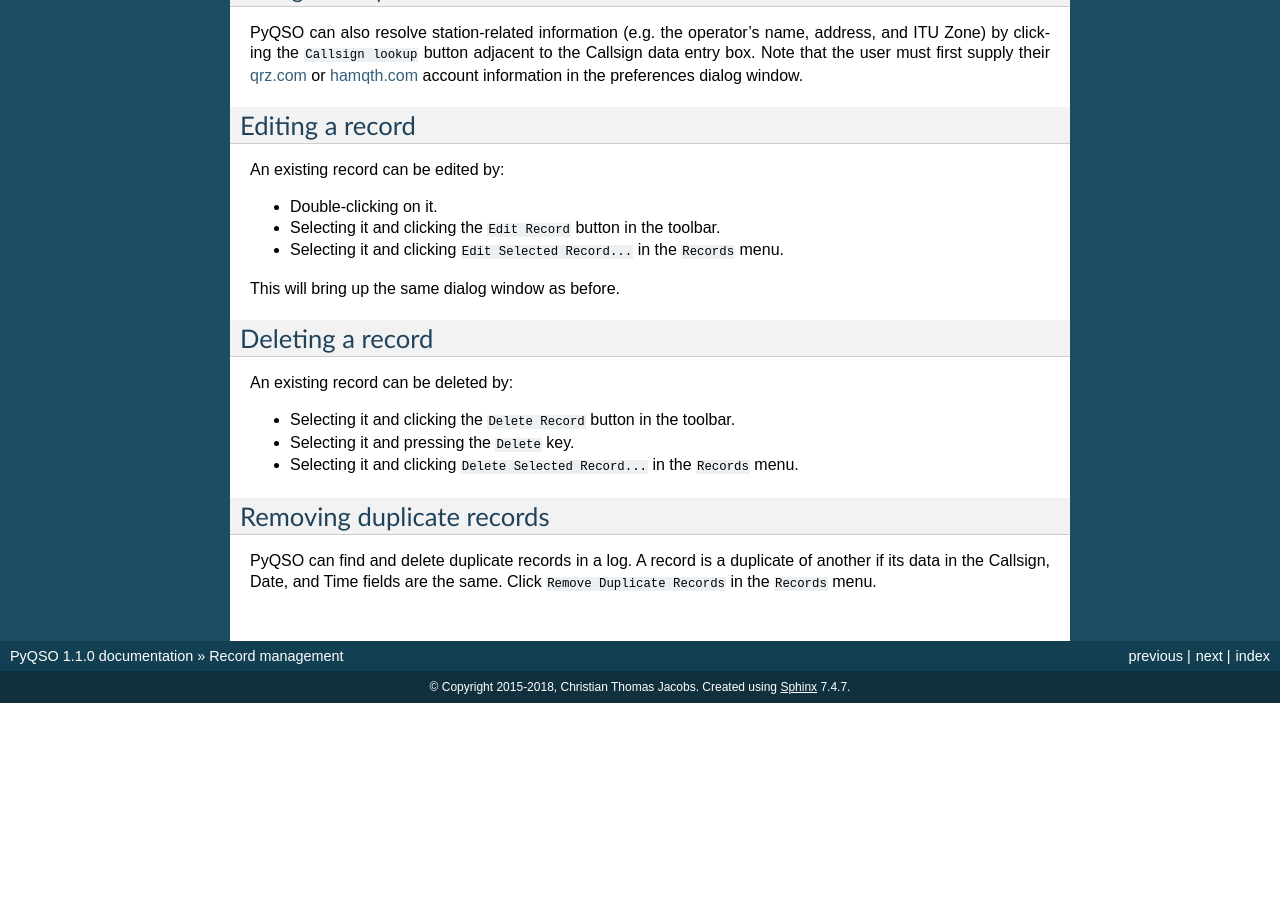
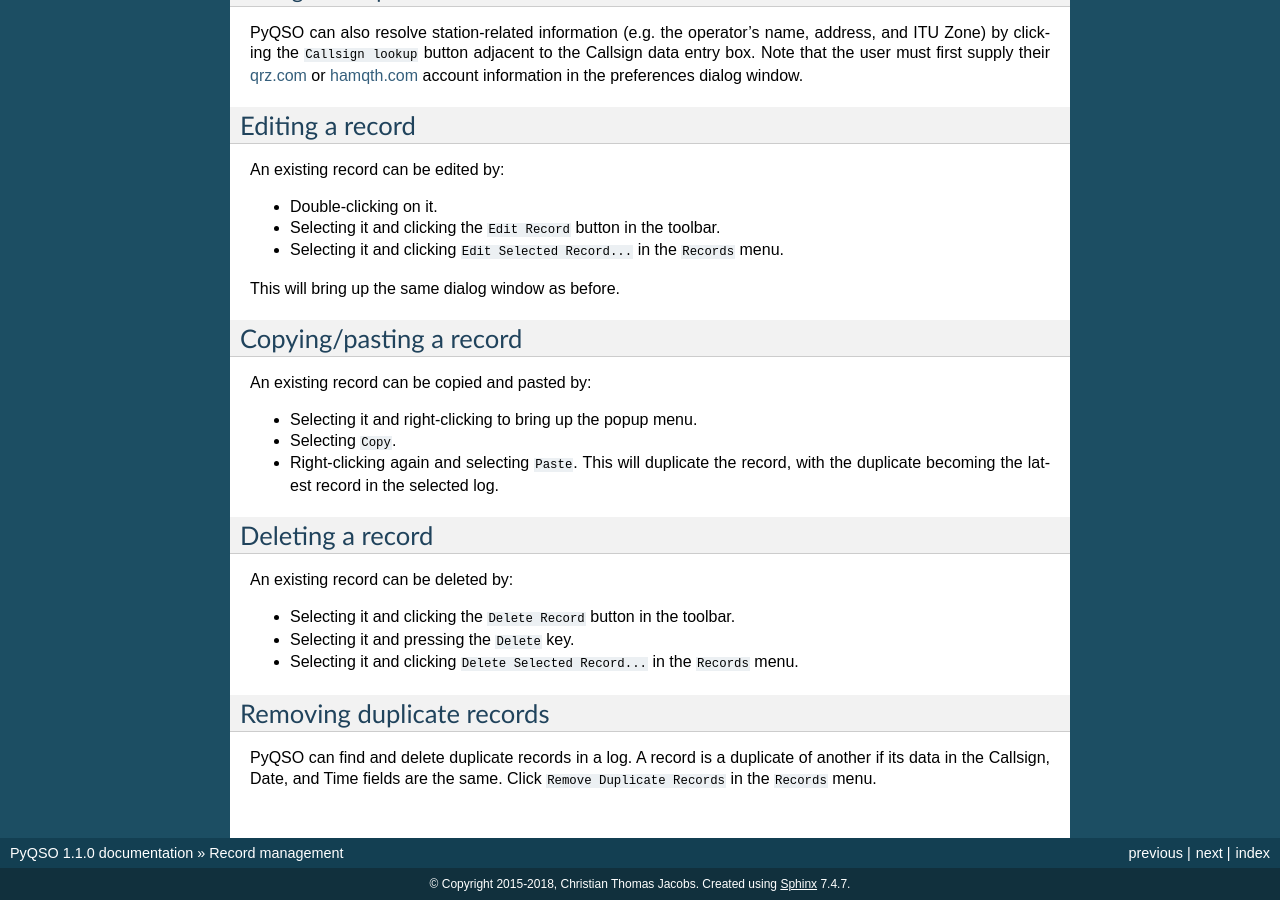
Before and after one commit to ctjacobs/pyqso, a Sphinx documentation site: the page built from docs/source/record_management.rst, in a window 1280 px wide and 900 px high, scrolled down 1179 px. Built offline with Sphinx 7.4.7, drawn with Linux system fonts in a browser that asks for light colours; before the commit the page ends 1882 px from its top, so only the background shows below that; some of the changed text lies outside the part shown.

Commit message:
Added documentation on copy/pasting QSOs and the world map tool.

```diff
--- a/docs/source/record_management.rst
+++ b/docs/source/record_management.rst
@@ -49,6 +49,17 @@
 
 This will bring up the same dialog window as before.
 
+Copying/pasting a record
+------------------------
+
+An existing record can be copied and pasted by:
+
+-  Selecting it and right-clicking to bring up the popup menu.
+
+-  Selecting ``Copy``.
+
+-  Right-clicking again and selecting ``Paste``. This will duplicate the record, with the duplicate becoming the latest record in the selected log.
+
 Deleting a record
 -----------------
 
--- a/docs/source/toolbox.rst
+++ b/docs/source/toolbox.rst
@@ -38,6 +38,8 @@
 
 The user's QTH can be pin-pointed on the map by specifying the QTH's location (e.g. city name) and latitude-longitude coordinates in the preferences. If the `geocoder <https://pypi.python.org/pypi/geocoder>`_ library is installed then these coordinates can be filled in for you by clicking the lookup button after entering the QTH's name, otherwise the coordinates will need to be entered manually.
 
+The location of a worked station may also be plotted by right-clicking on the relevant QSO in the main window and selecting ``Pinpoint`` from the popup menu.
+
    .. _figure:world_map:
    .. figure::  images/world_map.png
       :align:   center
```
